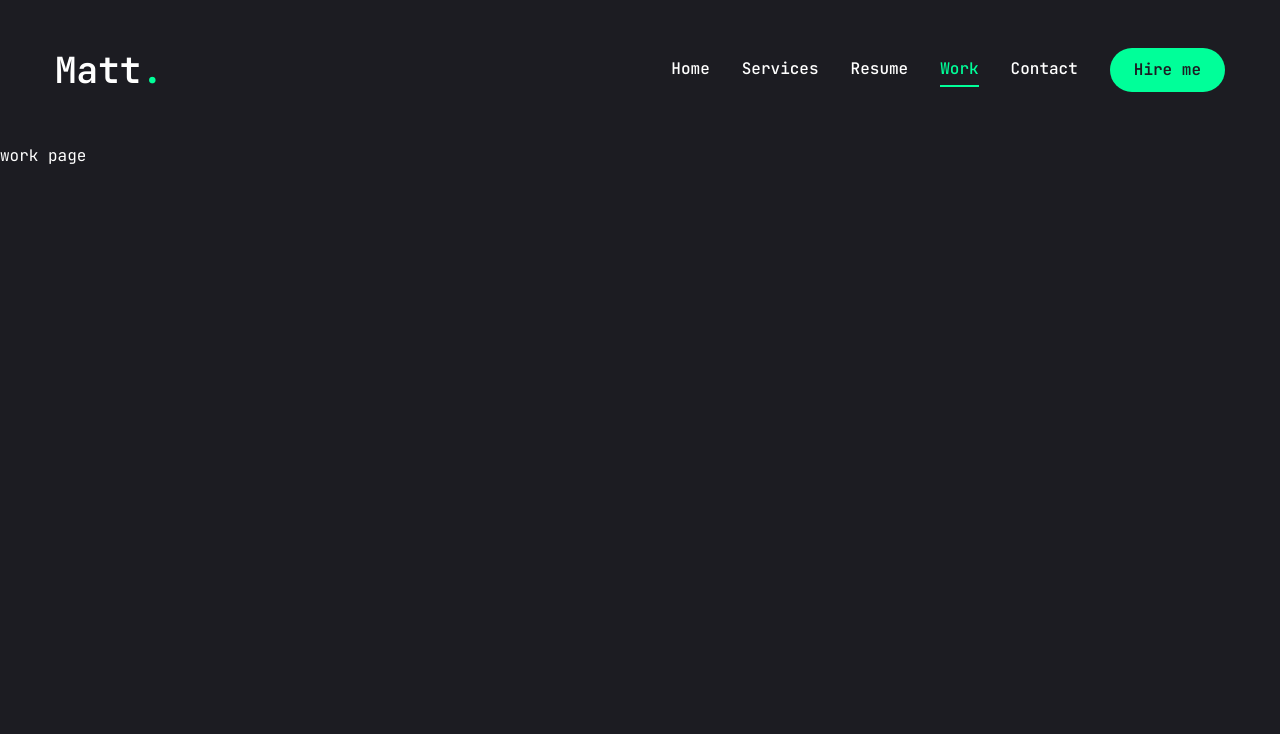
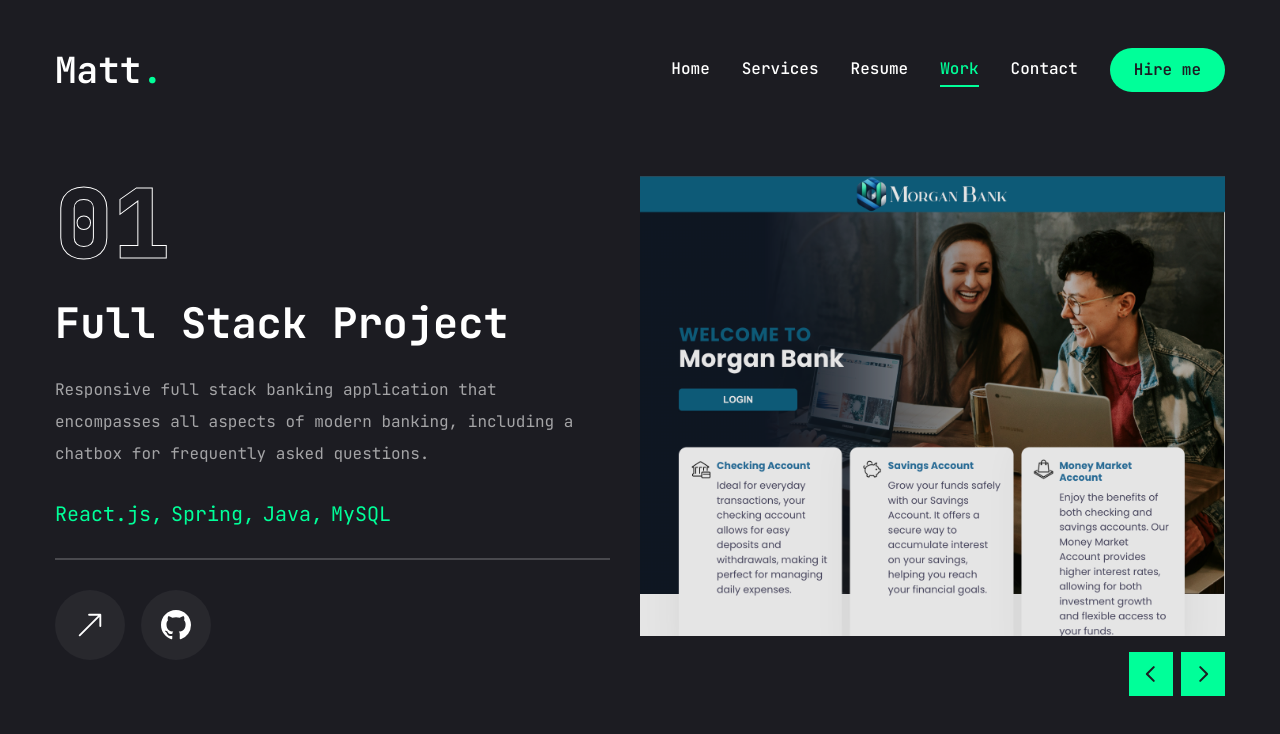
Before and after one commit to Matthew123003/Portfolio, a Next.js app: page /work in a window 1280 px wide. Shown: the top 734 px of the page. Built offline with nearby package versions, Linux system fonts and the light colour scheme.

Commit message:
WorkPage.jsx Completed, WorkSliderBtns.jsx Completed

```diff
--- a/app/resume/page.jsx
+++ b/app/resume/page.jsx
@@ -54,6 +54,11 @@
     title: "My Experience",
     description: "With 2700 certified coding hours, I specialize in delivering efficient solutions across front-end and back-end technologies, databases, and APIs, using Agile and testing practices for reliable software.",
     items: [
+      {
+        company: "Target",
+        position: "Automation Technician",
+        duration: "Nov 2024 - Present",
+      },
       {
         company: "Freelance",
         position: "Junior Full Stack Developer",
--- a/app/work/page.jsx
+++ b/app/work/page.jsx
@@ -8,13 +8,14 @@
 import {Tooltip, TooltipContent, TooltipProvider, TooltipTrigger} from "@/components/ui/tooltip";
 import Link from "next/link";
 import Image from "next/image";
+import WorkSliderBtns from "@/components/WorkSliderBtns";
 
 const projects = [
     {
       num: "01",
       category: "full stack",
       title: "Morgan Bank",
-      description: "Lorem ipsum dolor, sit amet consectetur adipisicing elit. Doloribus voluptates officia a in laborum consequatur expedita dicta magni odio voluptatibus facilis ad blanditiis fuga.",
+      description: "Responsive full stack banking application that encompasses all aspects of modern banking, including a chatbox for frequently asked questions.",
       stack: [ { name: "React.js" }, { name: "Spring" }, { name: "Java" }, { name: "MySQL" } ],
       image: "/assets/work/MorganBank01.png",
       live: "",
@@ -65,7 +66,7 @@
       category: "full stack",
       title: "WorkTrack",
       description: "A full stack application to track all job applications and the status of each, from application submission to final interviews.",
-      stack: [ { name: "Expo" }, { name: "React Native" }, { name: "Spring" }, { name: "Java" }, { name: "MySQL" } ],
+      stack: [ { name: "Expo" }, { name: "React Native" }, { name: "Spring" }, { name: "Java" }, { name: "MySQL" }, { name: "Android Studio" } ],
       image: "/assets/work/WorkTrack01.png",
       live: "",
       github: "https://github.com/Matthew123003/WorkTrack",
@@ -85,9 +86,112 @@
 
 
 const Work = () => {
+  const [project, setProject] = useState(projects[0]);
+
+  const handleSlideChange = (swiper) => {
+  // get current slide index
+  const currentIndex = swiper.activeIndex;
+  // update project state based on current slide index
+  setProject(projects[currentIndex]);
+  };
+
   return (
-    <div>work page</div>
+    <motion.section
+    initial={{ opacity: 0 }}
+    animate={{
+    opacity: 1,
+    transition: {delay: 2.4, duration: 0.4, ease: "easeIn"}
+    }}
+    className="min-h-[80vh] flex flex-col justify-center py-12 xl:py-0"
+    >
+      <div className="container mx-auto">
+        <div className="flex flex-col xl:flex-row xl:gap-[30px]">
+          <div className="w-full xl:w-[50%] xl:h-[460px] flex flex-col xl:justify-between order-2 xl:order-none">
+            <div className="flex flex-col gap-[30px] h-[50%]">
+              {/* outline num */}
+              <div className="text-8xl leading-none font-extrabold text-transparent text-outline">
+                {project.num}
+              </div>
+              {/* project category */}
+              <h2 className="text-[42px] font-bold leading-none text-white group-hover:text-accent transition-all duration-500 capitalize">
+                {project.category} project
+              </h2>
+              {/* project description */}
+              <p className="text-white/60">
+                {project.description}
+              </p>
+              {/* stack */}
+              <ul className="flex flex-wrap gap-2">
+                {project.stack.map((item, index) => {
+                  return <li key={index} className="text-xl text-accent">
+                            {item.name}
+                            {/* removes the last comma */}
+                            {index !== project.stack.length -1 && ","}
+                          </li>
+                })}
+              </ul>
+              {/* border */}
+              <div className="border border-white/20"></div>
+              {/* buttons */}
+              <div className="flex items-center gap-4">
+               {/* live project button */}
+                <Link href={project.live}>
+                  <TooltipProvider delayDuration={100}>
+                    <Tooltip>
+                      <TooltipTrigger className="w-[70px] h-[70px] rounded-full bg-white/5 flex justify-center items-center group">
+                        <BsArrowUpRight className="text-white text-3xl group-hover:text-accent" />
+                      </TooltipTrigger>
+                      <TooltipContent>
+                        <p>Live project</p>
+                      </TooltipContent>
+                    </Tooltip>
+                  </TooltipProvider>
+                </Link>
+                {/* github project button */}
+                <Link href={project.github}>
+                  <TooltipProvider delayDuration={100}>
+                    <Tooltip>
+                      <TooltipTrigger className="w-[70px] h-[70px] rounded-full bg-white/5 flex justify-center items-center group">
+                        <BsGithub className="text-white text-3xl group-hover:text-accent" />
+                      </TooltipTrigger>
+                      <TooltipContent>
+                        <p>Github repository</p>
+                      </TooltipContent>
+                    </Tooltip>
+                  </TooltipProvider>
+                </Link>
+              </div>
+            </div>
+          </div>
+          <div className="w-full xl:w-[50%]">
+            <Swiper spaceBetween={30} slidesPerView={1} className="xl:h-[520px] mb-12" onSlideChange={handleSlideChange}>
+              {projects.map((project, index) => {
+                return ( <SwiperSlide
+                        key={index}
+                        className="w-full"
+                        >
+                        <div className="h-[460px] relative group flex justify-center items-center bg-pink-50/20">
+                        {/* overlay */}
+                        <div className="absolute top-0 bottom-0 w-full h-full bg-black/10 z-10"></div>
+                        {/* image */}
+                        <div className="relative w-full h-full">
+                          <Image src={project.image} fill className="object-cover" alt="" />
+                        </div>
+                        </div>
+                       </SwiperSlide>
+                );
+              })}
+              {/* slider buttons */}
+              <WorkSliderBtns
+              containerStyles="flex gap-2 absolute right-0 bottom-[calc(50%_-_22px)] xl:bottom-0 z-20 w-full justify-between xl:w-max xl:justify-none"
+              btnStyles="bg-accent hover:bg-accent-hover text-primary text-[22px] w-[44px] h-[44px] flex justify-center items-center transition-all"
+              />
+            </Swiper>
+          </div>
+        </div>
+      </div>
+    </motion.section>
   )
-}
+};
 
 export default Work
--- /dev/null
+++ b/components/WorkSliderBtns.jsx
@@ -0,0 +1,20 @@
+"use client";
+
+import { useSwiper } from "swiper/react";
+import {PiCaretLeftBold, PiCaretRightBold} from "react-icons/pi";
+
+const WorkSliderBtns = ({containerStyles, btnStyles, iconsStyles}) => {
+  const swiper = useSwiper();
+  return (
+    <div className={containerStyles}>
+        <button className={btnStyles} onClick={() => swiper.slidePrev()}>
+            <PiCaretLeftBold className={iconsStyles} />
+        </button>
+        <button className={btnStyles}>
+            <PiCaretRightBold className={iconsStyles} onClick={() => swiper.slideNext()} />
+        </button>
+    </div>
+  )
+}
+
+export default WorkSliderBtns
```
